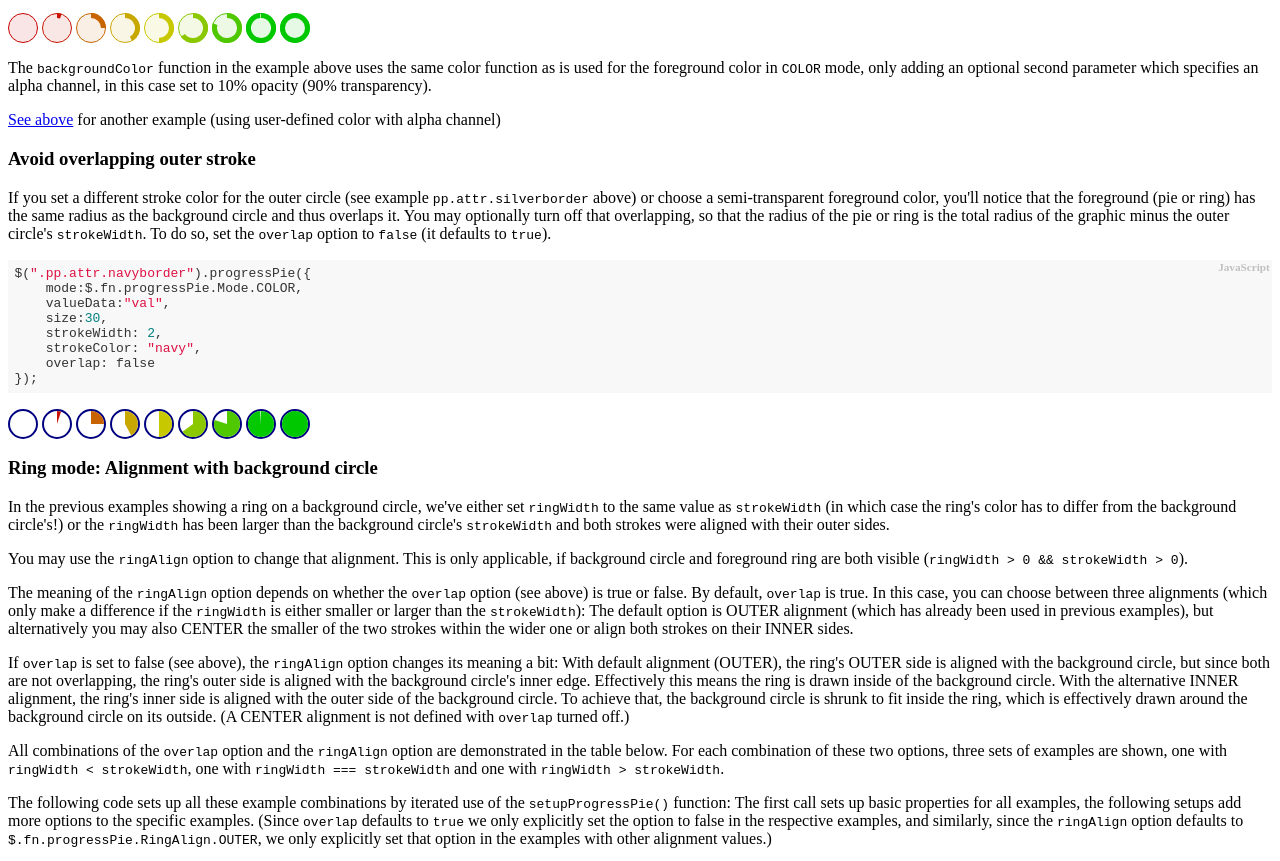
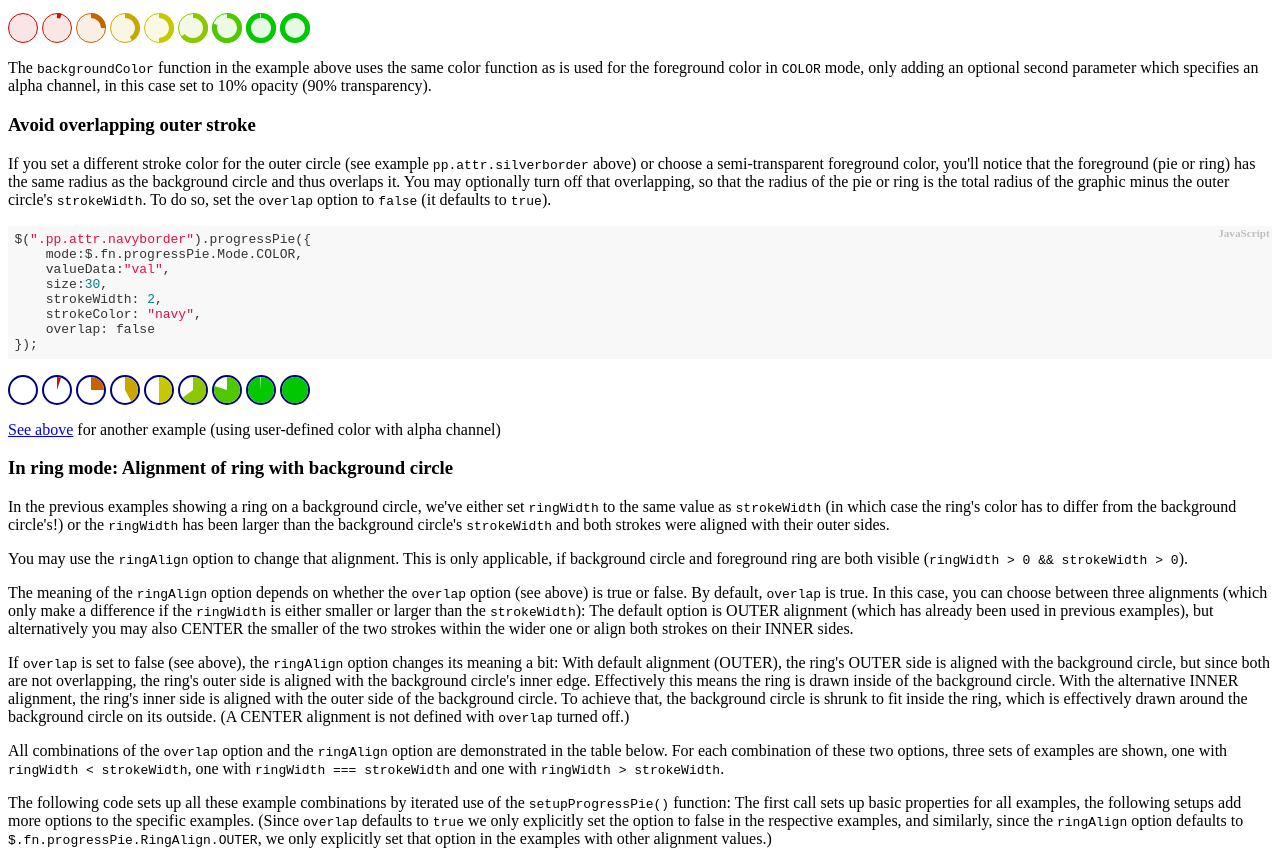
Before and after one commit to isg-software/progresspie, a website: page examples.html in a window 1280 px wide. Shown: the part 6237-7098 px from the top of the page. Drawn offline with Linux system fonts and the light colour scheme.

Commit message:
Small changes / corrections to examples page

```diff
--- a/examples.html
+++ b/examples.html
@@ -1042,8 +1042,6 @@ $(function(){
         in <code>COLOR</code> mode, only adding an optional second parameter which specifies an alpha channel,
         in this case set to 10% opacity (90% transparency).</p>
 
-    <p><a href="#overlap2">See above</a> for another example (using user-defined color with alpha channel)</p>
-
     <h3><a id="overlap1"></a>Avoid overlapping outer stroke</h3>
     <p>If you set a different stroke color for the outer circle (see example <code>pp.attr.silverborder</code> above)
     or choose a semi-transparent foreground color, you'll notice that the foreground (pie or ring) has the same
@@ -1070,8 +1068,10 @@ $(function(){
         <span class="pp attr navyborder" data-val="99"></span>
         <span class="pp attr navyborder" data-val="100"></span></p>
 
-
-    <h3>Ring mode: Alignment with background circle</h3>
+    <p><a href="#overlap2">See above</a> for another example (using user-defined color with alpha channel)</p>
+
+
+    <h3>In ring mode: Alignment of ring with background circle</h3>
     <p>In the previous examples showing a ring on a background circle,
         we've either set <code>ringWidth</code> to the same value as <code>strokeWidth</code> (in which case
         the ring's color has to differ from the background circle's!) or the <code>ringWidth</code> has been larger
```
